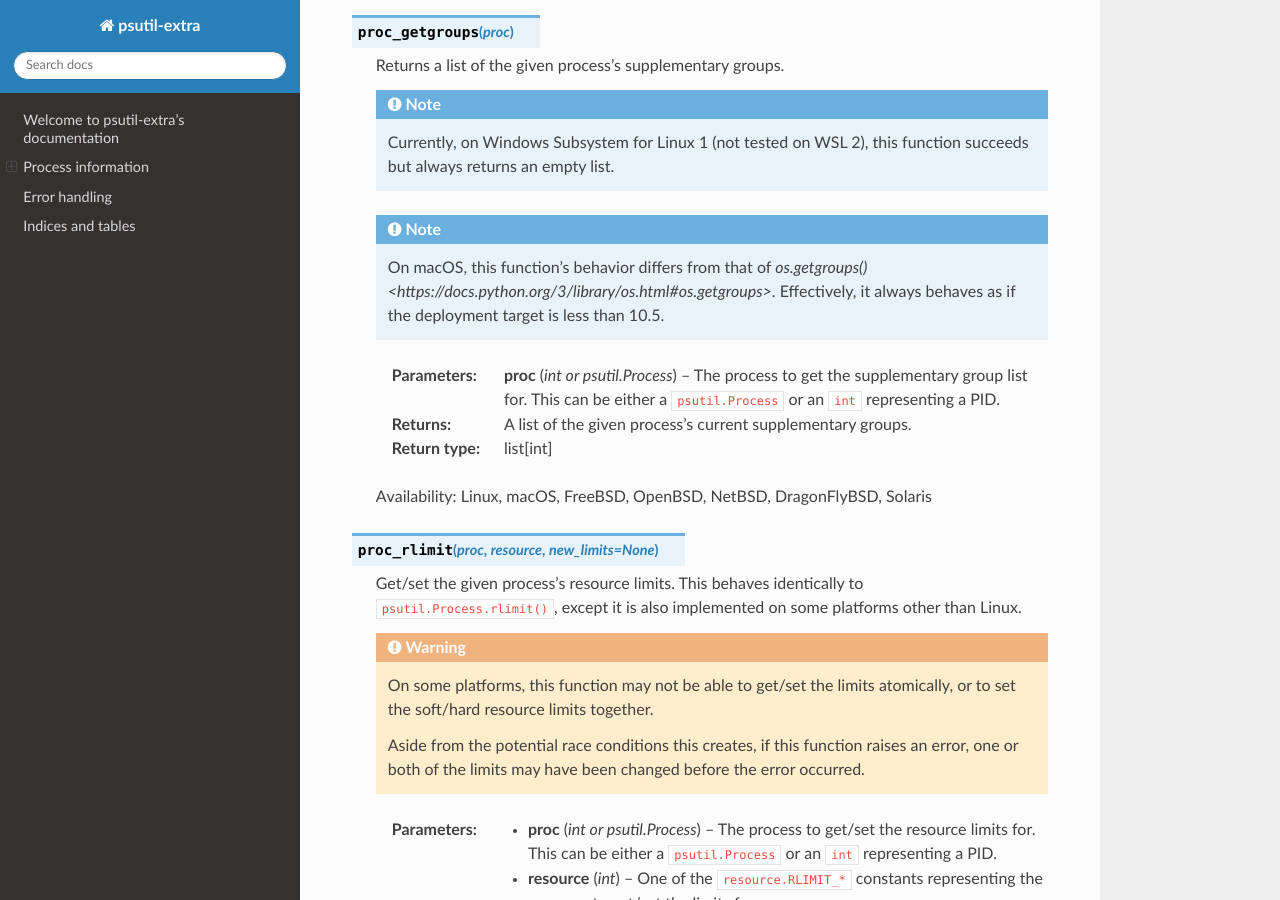
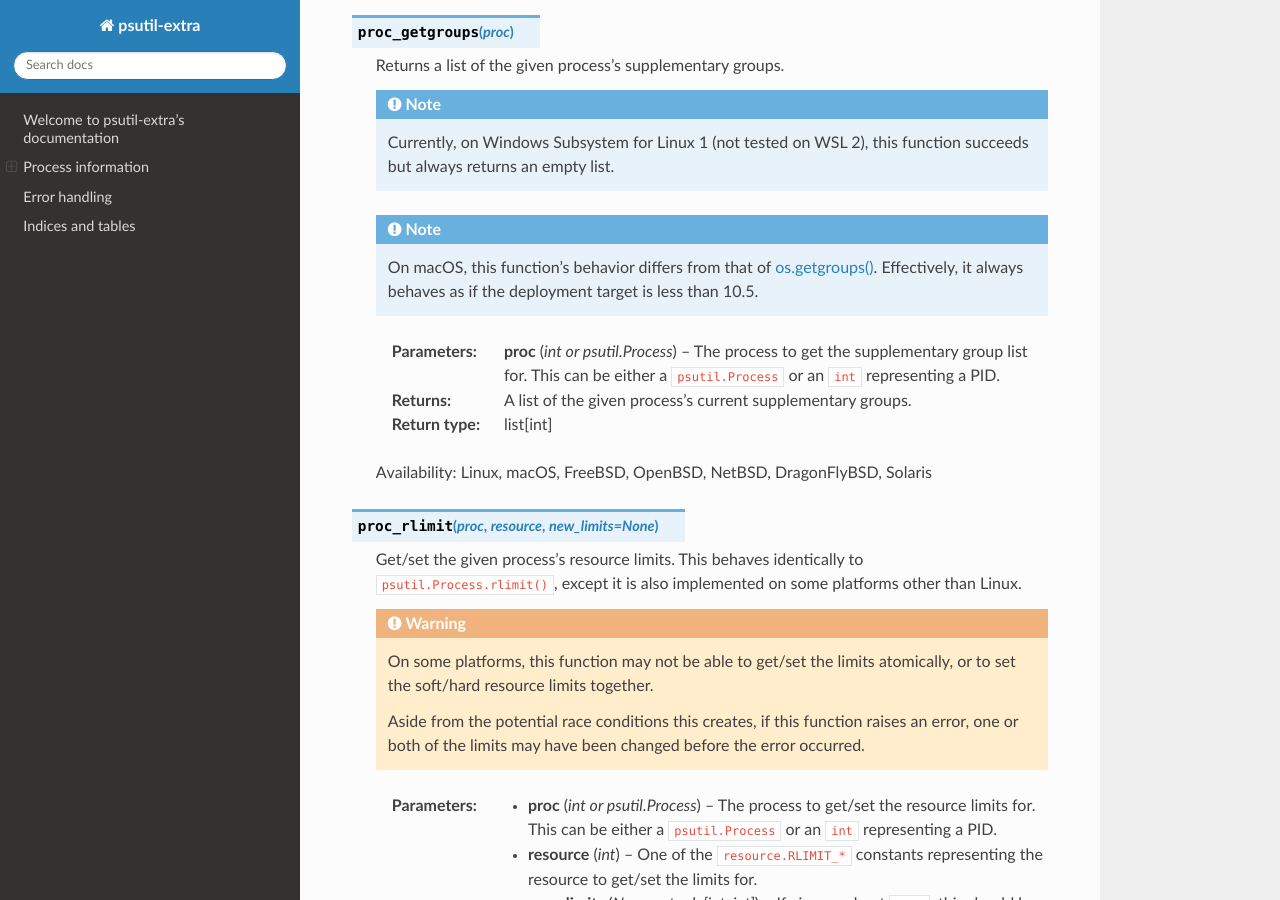
Before and after one commit to cptpcrd/psutil-extra, a Sphinx documentation site: the page built from docs/index.rst, in a window 1280 px wide and 900 px high, scrolled down 1854 px. Built offline with Sphinx 7.4.7 and the Read the Docs theme 2.0.0, drawn with Linux system fonts in a browser that asks for light colours.

Commit message:
docs: Fix os.getgroups() link

```diff
--- a/docs/index.rst
+++ b/docs/index.rst
@@ -102,7 +102,7 @@
 
    .. note::
        On macOS, this function's behavior differs from that of
-       `os.getgroups() <https://docs.python.org/3/library/os.html#os.getgroups>`.
+       `os.getgroups() <https://docs.python.org/3/library/os.html#os.getgroups>`_.
        Effectively, it always behaves as if the deployment target is less than 10.5.
 
    :param proc:
```
